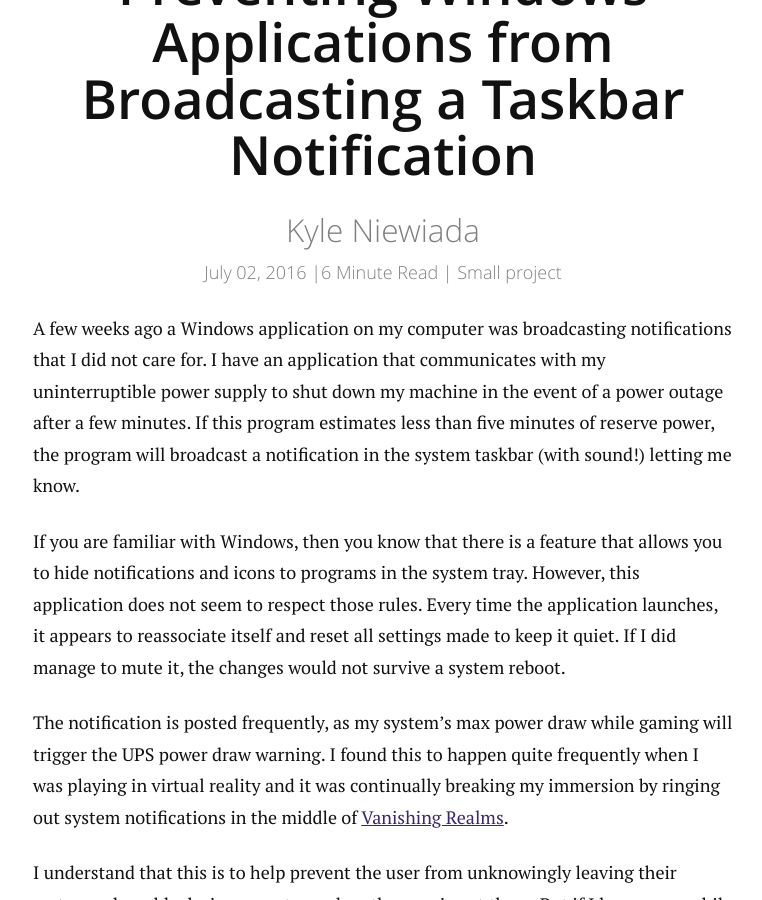
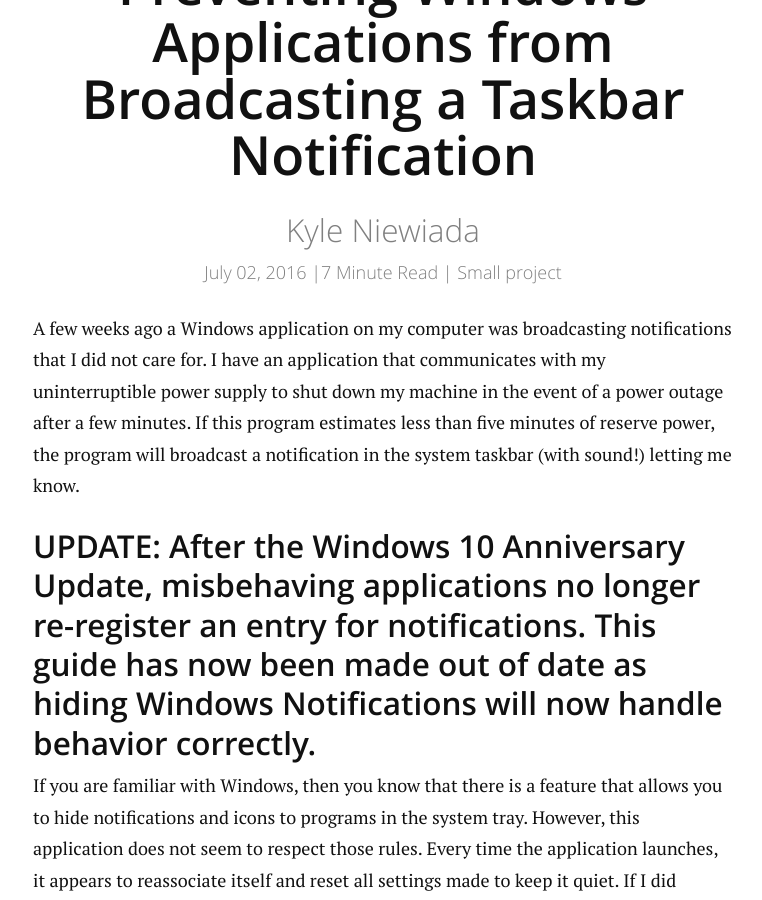
Before and after one commit to aav7fl/website-legacy, a Jekyll site: the page built from _posts/2016-07-02-preventing-windows-application-notifications.md, in a window 1280 px wide and 900 px high, scrolled down 705 px. Shown: the whole window, without its empty margins (257-1019 px from the left). Built offline with Jekyll 4.4.1, drawn with Linux system fonts in a browser that asks for light colours; comment, search, counter and statistics services are not loaded; some of the changed lines change nothing that is shown.

Commit message:
Mention Windows 10 Anniversary Update change to blog post

```diff
--- a/_posts/2016-07-02-preventing-windows-application-notifications.md
+++ b/_posts/2016-07-02-preventing-windows-application-notifications.md
@@ -3,7 +3,7 @@
 title: "Preventing Windows Applications from Broadcasting a Taskbar Notification"
 author: "Kyle Niewiada"
 date: "2016-07-02 12:33"
-edit: "2016-07-02 2:14"
+edit: "2016-08-04 13:47"
 comments: true
 image: /2016/07/banner.png
 published: true
@@ -12,6 +12,8 @@
 ---
 
 A few weeks ago a Windows application on my computer was broadcasting notifications that I did not care for. I have an application that communicates with my uninterruptible power supply to shut down my machine in the event of a power outage after a few minutes. If this program estimates less than five minutes of reserve power, the program will broadcast a notification in the system taskbar (with sound!) letting me know.
+
+### UPDATE: After the Windows 10 Anniversary Update, misbehaving applications no longer re-register an entry for notifications. This guide has now been made out of date as hiding Windows Notifications will now handle behavior correctly.
 
 If you are familiar with Windows, then you know that there is a feature that allows you to hide notifications and icons to programs in the system tray. However, this application does not seem to respect those rules. Every time the application launches, it appears to reassociate itself and reset all settings made to keep it quiet. If I did manage to mute it, the changes would not survive a system reboot.
 
```
